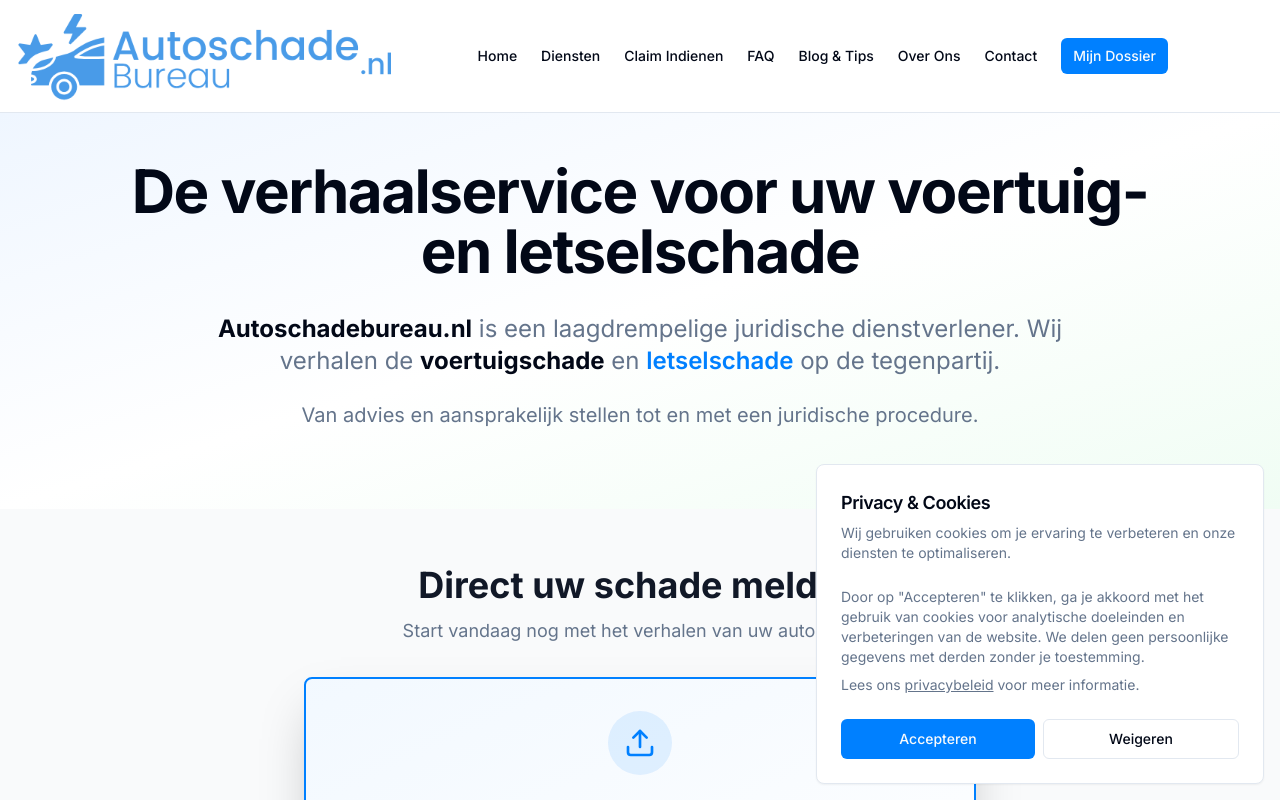
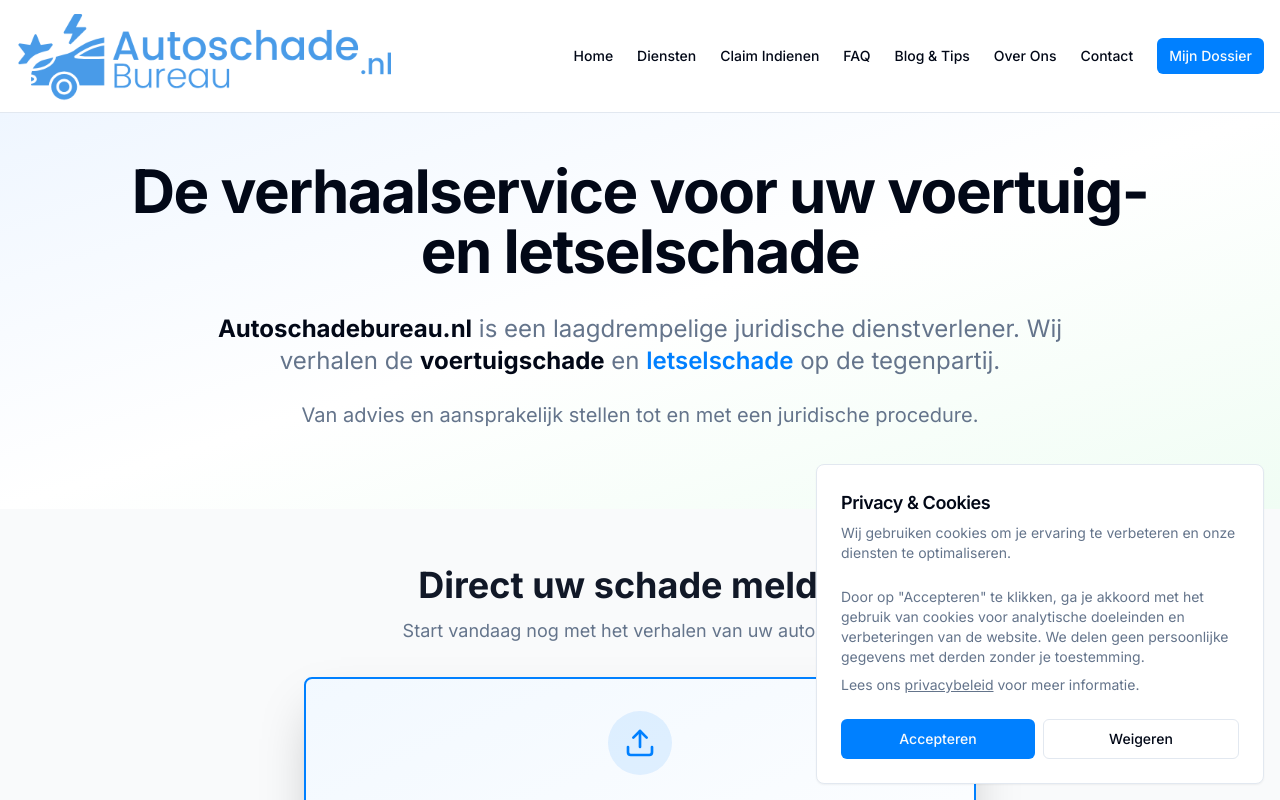
Before and after one commit to Championne/Gratisschadeverhalen.nl, a Next.js app: page / in a window 1280 px wide. Shown: the top 800 px of the page. Built offline with nearby package versions, Linux system fonts and the light colour scheme; no server answers.

Commit message:
Fix header alignment - use consistent padding across all pages

```diff
--- a/components/site-header.tsx
+++ b/components/site-header.tsx
@@ -11,7 +11,7 @@ export function SiteHeader() {
 
   return (
     <header className="sticky top-0 z-50 w-full border-b bg-background">
-      <div className="container mx-auto flex h-28 items-center justify-between pl-4 pr-12 lg:pr-20 xl:pr-28">
+      <div className="container mx-auto flex h-28 items-center justify-between px-4">
         {/* Logo */}
         <Link href="/" className="flex items-center">
           <Image
```
